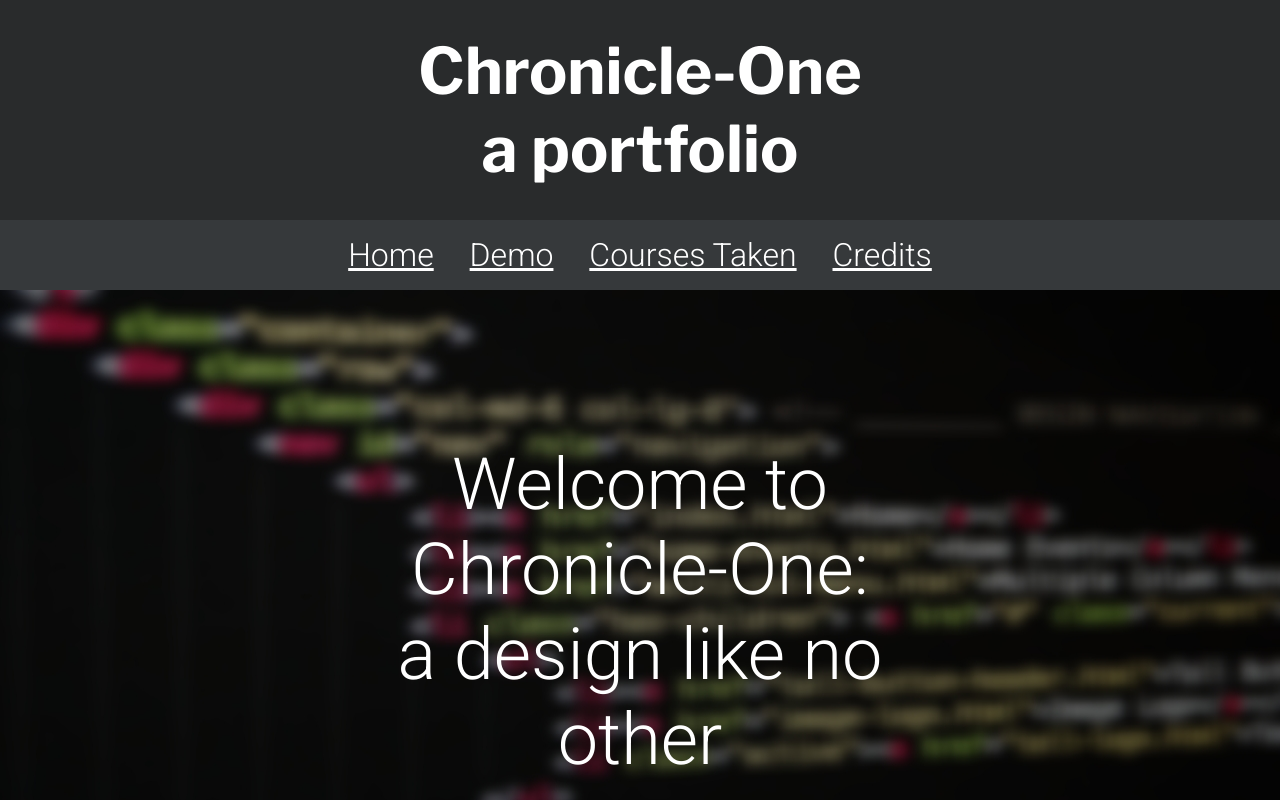
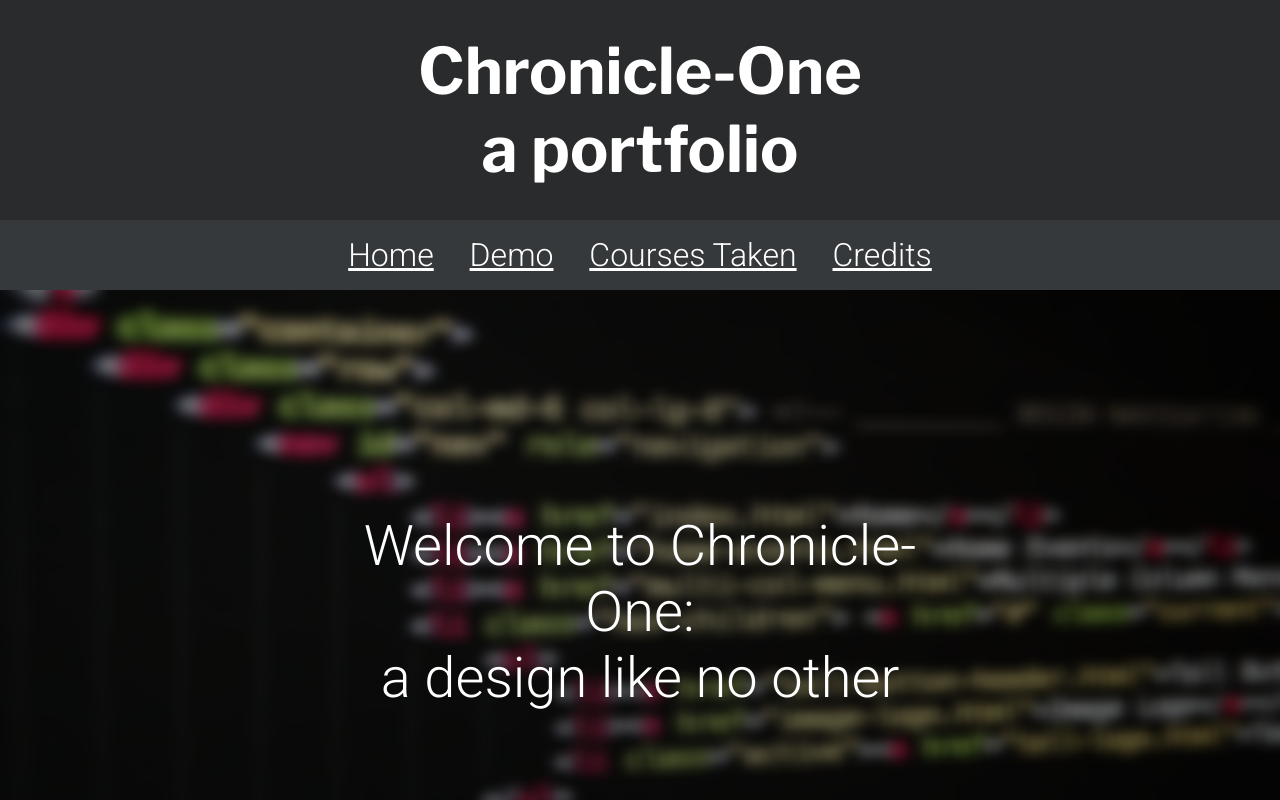
Before and after one commit to J-M28/chronicle-one, a plain HTML site: page index.html in a window 1280 px wide. Shown: the top 800 px of the page. Drawn offline with nearby package versions, Linux system fonts and the light colour scheme.

Commit message:
update landing page image caption

```diff
--- a/style.css
+++ b/style.css
@@ -72,7 +72,7 @@ body{
     top: 50%;
     left: 50%;
     transform: translate(-50%, -50%);
-    font-size: 4.5rem;
+    font-size: 3.5em;
     margin:0em;
 }
 #homepage-container #homepage-about{
```
